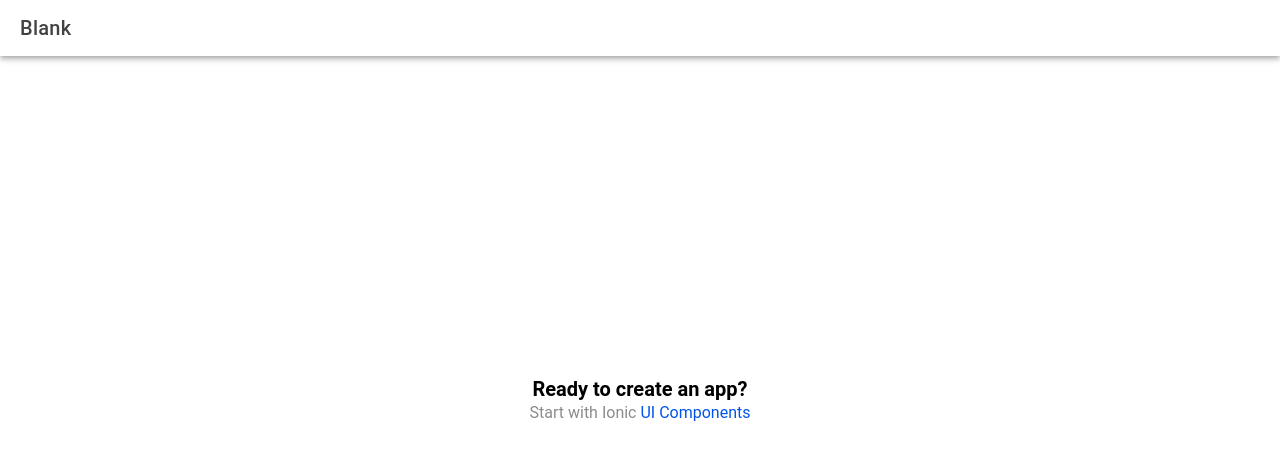
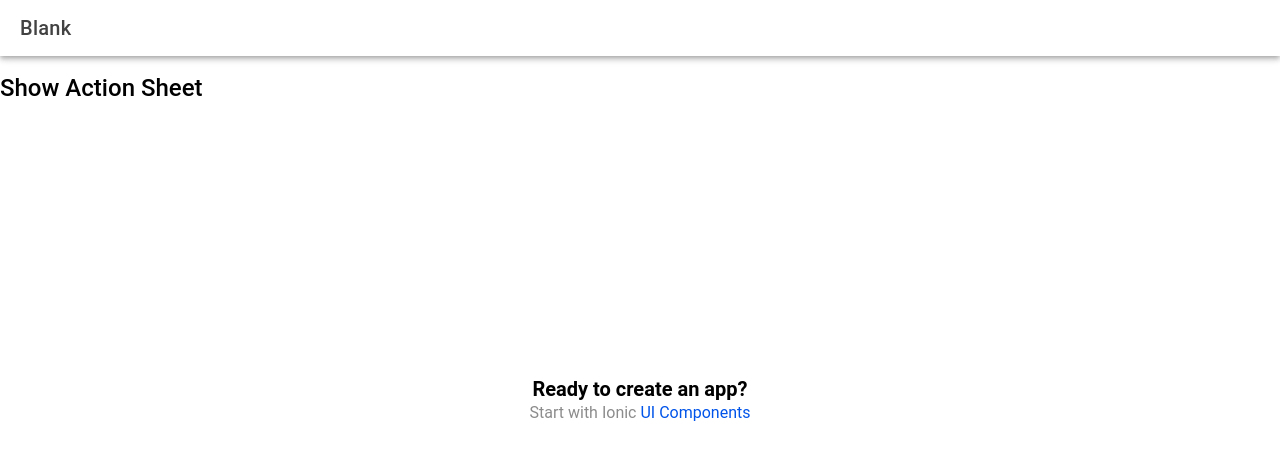
Before and after one commit to juniniv3/cap-plugins-integration, a React (Vite) app: page /home in a window 1280 px wide. Shown: the top 460 px of the page. Built offline with nearby package versions, Linux system fonts and the light colour scheme.

Commit message:
feature: added action sheet plugin integration

```diff
--- a/package.json
+++ b/package.json
@@ -12,6 +12,7 @@
     "lint": "eslint"
   },
   "dependencies": {
+    "@capacitor/action-sheet": "^7.0.2",
     "@capacitor/android": "^7.4.4",
     "@capacitor/app": "7.1.0",
     "@capacitor/core": "7.4.4",
--- a/src/pages/Home.tsx
+++ b/src/pages/Home.tsx
@@ -1,8 +1,31 @@
 import { IonContent, IonHeader, IonPage, IonTitle, IonToolbar } from '@ionic/react';
+import { ActionSheet, ActionSheetButtonStyle } from '@capacitor/action-sheet';
 import ExploreContainer from '../components/ExploreContainer';
 import './Home.css';
 
 const Home: React.FC = () => {
+
+  const showActionSheet = async () => {
+    const result = await ActionSheet.showActions({
+      title: 'Photo Options',
+      message: 'Select an option to perform',
+      options: [
+        {
+          title: 'example1',
+        },
+        {
+          title: 'example2',
+        },
+        {
+          title: 'example3',
+          style: ActionSheetButtonStyle.Destructive,
+        },
+      ],
+    });
+
+    console.log('Action Sheet result:', result);
+  };
+
   return (
     <IonPage>
       <IonHeader>
@@ -17,6 +40,7 @@ const Home: React.FC = () => {
           </IonToolbar>
         </IonHeader>
         <ExploreContainer />
+        <h2 onClick={showActionSheet}>Show Action Sheet</h2>
       </IonContent>
     </IonPage>
   );
```
Also changed, not shown: 8 other files (tests, documents, lock files or other folders).
